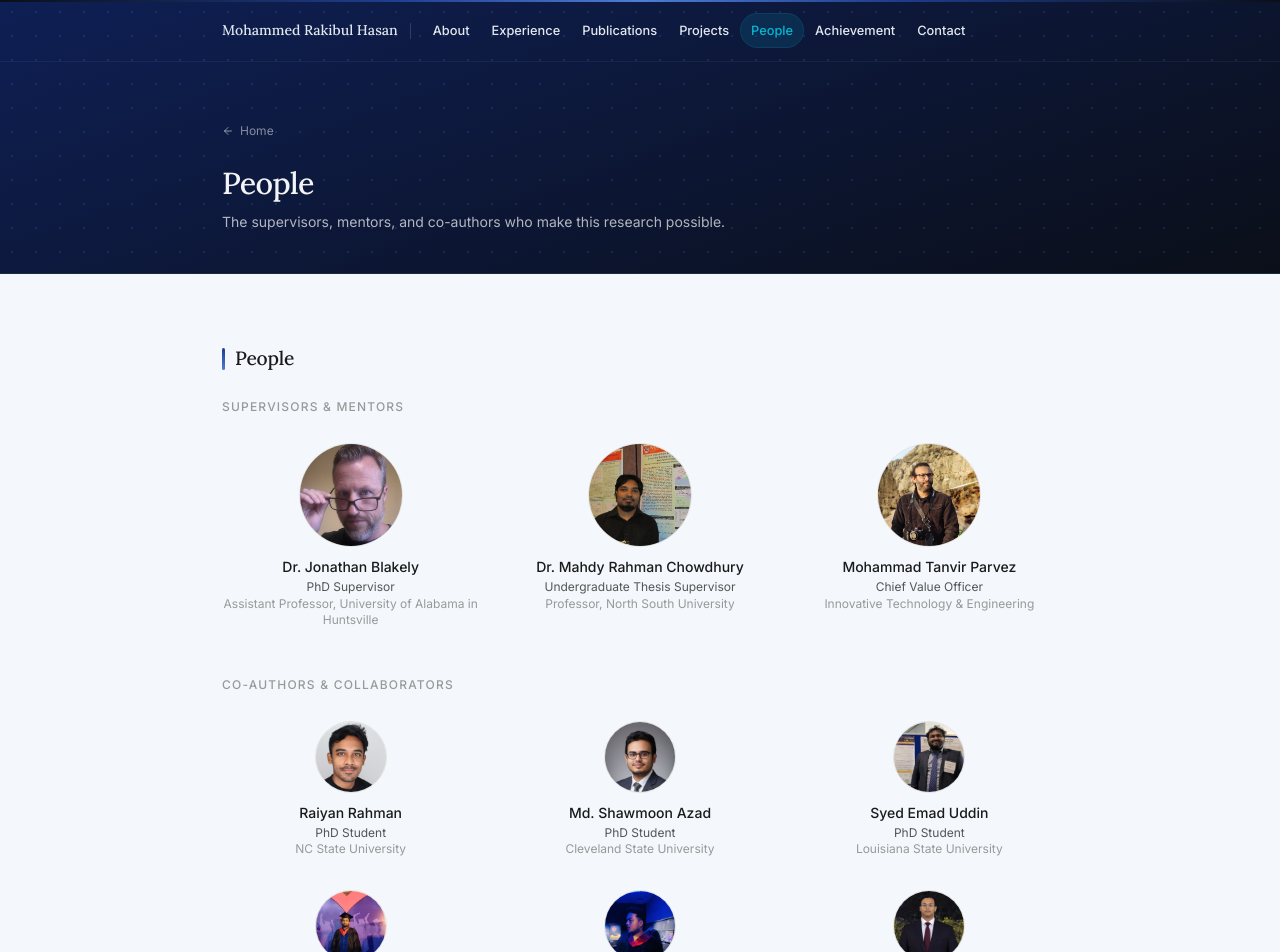
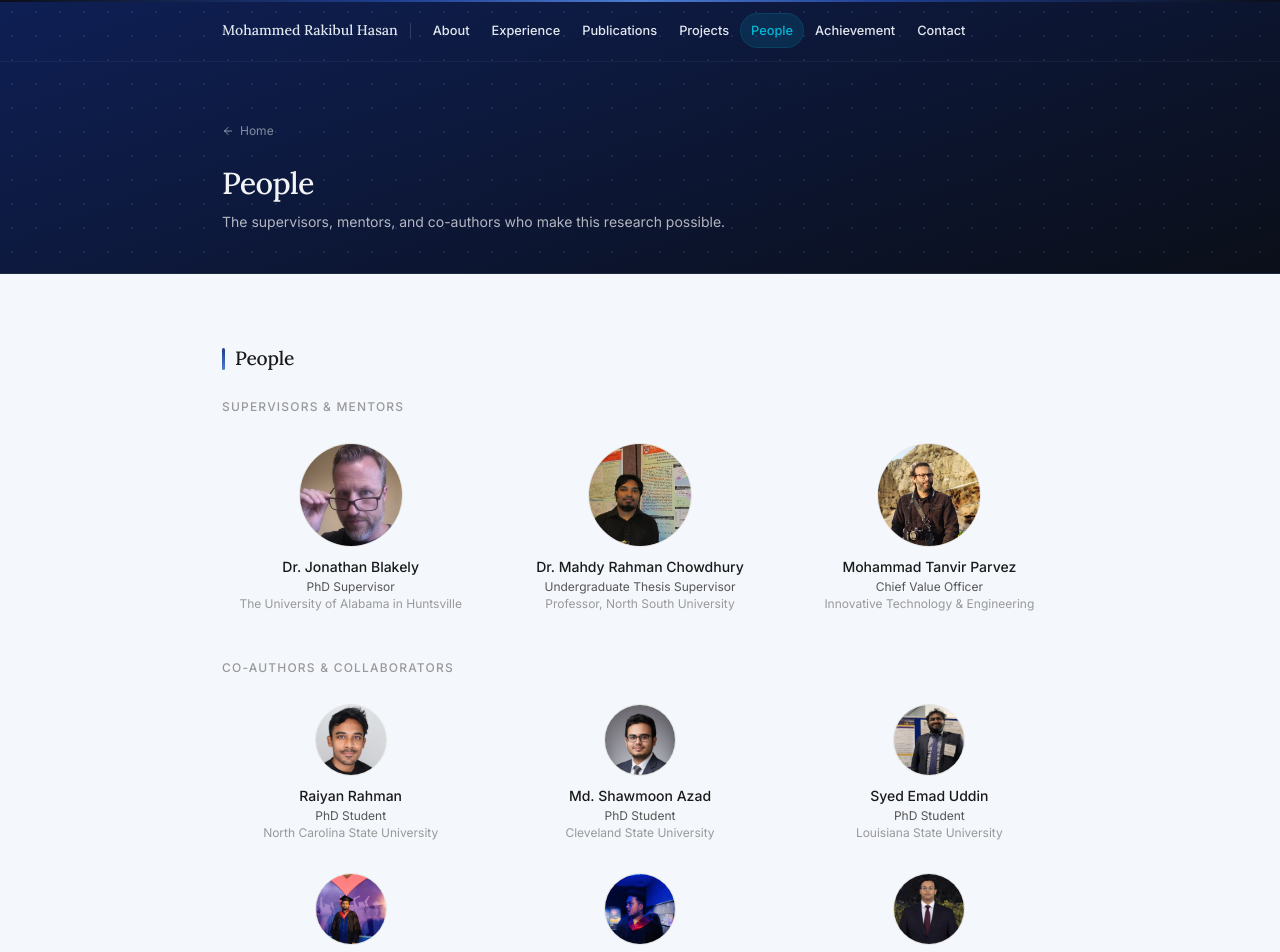
Before and after one commit to r-hasan-c/portfolion, a Next.js app: page /people in a window 1280 px wide. Shown: the top 952 px of the page. Built offline with nearby package versions, Linux system fonts and the light colour scheme.

Commit message:
Your commit message

```diff
--- a/src/data/index.ts
+++ b/src/data/index.ts
@@ -258,7 +258,7 @@ export const PEOPLE: Person[] = [
     id: "blakely",
     name: "Dr. Jonathan Blakely",
     role: "PhD Supervisor",
-    affiliation: "Assistant Professor, University of Alabama in Huntsville",
+    affiliation: "The University of Alabama in Huntsville",
     category: "supervisor",
     url: "https://scholar.google.com/citations?user=IDS4oKYAAAAJ&hl=en",
     imageUrl: "/images/jonathan.jpeg",
@@ -287,7 +287,7 @@ export const PEOPLE: Person[] = [
     id: "raiyan",
     name: "Raiyan Rahman",
     role: "PhD Student",
-    affiliation: "NC State University",
+    affiliation: "North Carolina State University",
     category: "collaborator",
     url: "https://scholar.google.com/citations?user=QrDmxHwAAAAJ&hl=en",
     imageUrl: "/images/raiyan.jpeg",
```
